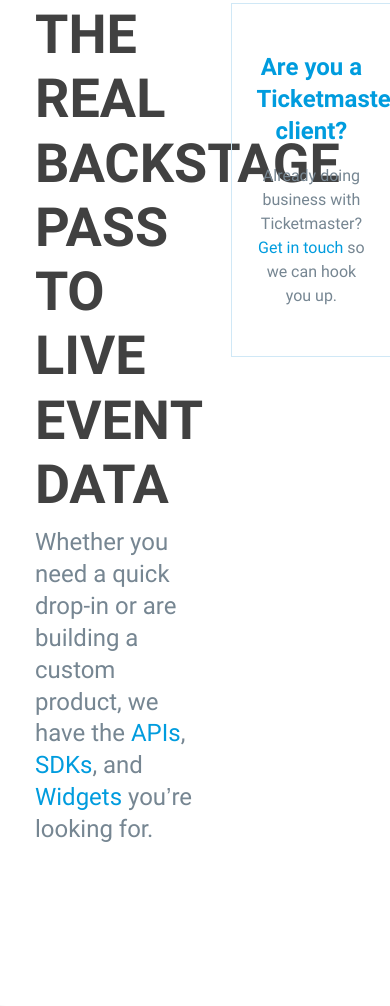
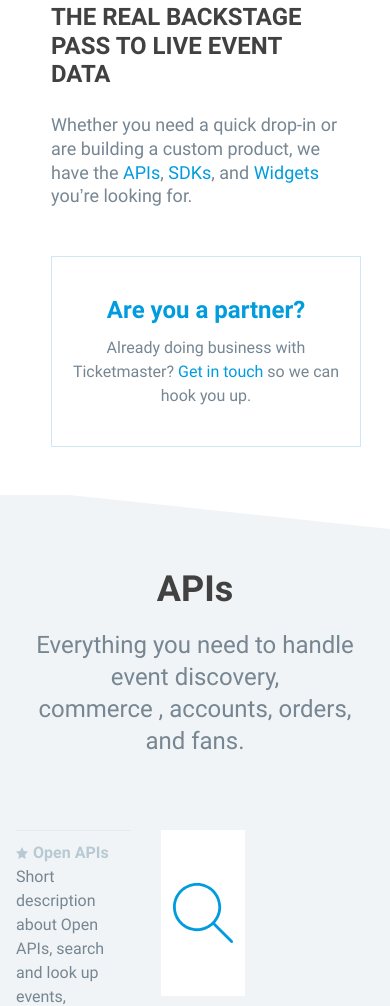
Before and after one commit to PritulaRoman/student, a website: page products.html in a window 390 px wide. Shown: the part 207-1213 px from the top of the page. Drawn offline with nearby package versions, Linux system fonts and the light colour scheme; files that its build step writes are made by us from their sources; no server answers; files whose address does not match are found by name.

Commit message:
Add responsive layout for row main text. Add new block for title card of client block.

```diff
--- a/products.html
+++ b/products.html
@@ -46,8 +46,11 @@
     </div>
 
     <div class="box-client">
-      <div class="box-client__title">
+      <div class="box-client__title box-client__title--desktop">
         Are you a Ticketmaster client?
+      </div>
+      <div class="box-client__title box-client__title--mobile">
+        Are you a partner?
       </div>
       <div class="box-client__text">
         Already doing business with Ticketmaster?
--- a/src/css/modules/cards-connecting.scss
+++ b/src/css/modules/cards-connecting.scss
@@ -1,9 +1,21 @@
 /*Connecting cards*/
 .box-cards-connecting {
   position: relative;
-  padding: 168px 150px 192px;
+  padding: 71px 16px 108px;
   background: $athens-gray;
   margin-bottom: 72px;
+
+  @media screen and (min-width: $break-small) {
+    padding: 106px 24px 111px;
+    margin-bottom: 84px;
+  }
+
+  @media screen and (min-width: $break-tablet) {
+    padding: 168px 150px 192px;
+    margin-bottom: 72px;
+  }
+
+
 
   &::before,
   &::after{
@@ -14,14 +26,34 @@
 
   &::before {
     top: 0;
-    border-top: 120px solid $primary-color;
-    border-left: 1440px solid transparent;
+    border-top: 34px solid $primary-color;
+    border-left: 320px solid transparent;
+
+    @media screen and (min-width: $break-tablet) {
+      border-top: 120px solid $primary-color;
+      border-left: 1440px solid transparent;
+    }
+
+    @media screen and (min-width: $break-small) {
+      border-top: 72px solid $primary-color;
+      border-left: 768px solid transparent;
+    }
   }
 
   &::after {
     bottom: 0;
-    border-bottom: 120px solid $primary-color;
-    border-left: 1440px solid transparent;
+    border-bottom: 34px solid $primary-color;
+    border-left: 320px solid transparent;
+
+    @media screen and (min-width: $break-tablet) {
+      border-bottom: 120px solid $primary-color;
+      border-left: 1440px solid transparent;
+    }
+
+    @media screen and (min-width: $break-small) {
+      border-bottom: 72px solid $primary-color;
+      border-left: 768px solid transparent;
+    }
   }
 
   &__title {
--- a/src/css/style.scss
+++ b/src/css/style.scss
@@ -35,9 +35,22 @@
       height: 0;
       bottom: 0;
       right: 0;
-      border-bottom: 120px solid #fff;
+      border-bottom: 34px solid $primary-color;
+      border-left: 320px solid transparent;
+
+      @media screen and (min-width: $break-tablet) {
+        border-bottom: 120px solid $primary-color;
         border-left: 1440px solid transparent;
       }
+
+      @media screen and (min-width: $break-small) {
+        border-bottom: 72px solid $primary-color;
+        border-left: 768px solid transparent;
+      }
+    }
+
+
+
 
     @media screen and (min-width: $break-small) {
       min-height: 152px;
@@ -303,8 +316,7 @@
 }
 
 .content-bounder {
-  margin: 0 auto;
-  max-width: 320px;
+  max-width: 288px;
 
   @media screen and (min-width: $break-small) {
     max-width: 720px;
@@ -417,15 +429,27 @@
 
 /*Row in rectangle*/
 .box-row {
+  display: block;
+  margin: 0 auto;
+
+  @media screen and (min-width: $break-tablet) {
     display: flex;
     text-align: right;
-
+  }
   /*Products page*/
   &--products {
     text-align: left;
     flex-wrap: nowrap;
+    margin-bottom: 48px;
+    align-items: flex-start;
+
+    @media screen and (min-width: $break-small) {
+      margin-bottom: 60px;
+    }
+
+    @media screen and (min-width: $break-tablet) {
       margin-bottom: 72px;
-    align-items: flex-start;
+    }
   }
 }
 
@@ -603,36 +627,79 @@
 
 /*Main text row*/
 .box-text-wrapper {
+  width: 100%;
+  @media screen and (min-width: $break-tablet) {
     max-width: 52%;
   }
+
+}
 .box-main-text {
-  font-size: 54px;
+  font-size: 24px;
   font-weight: 900;
   line-height: 1.19;
   color: $tundora-color;
   text-transform: uppercase;
   margin-bottom: 24px;
+
+  @media screen and (min-width: $break-small) {
+    font-size: 54px;
+  }
 }
 .box-secondary-text{
-  margin-top: -14px;
-  font-size: 24px;
+  margin-bottom: 48px;
+  font-size: 18px;
   font-weight: 300;
   line-height: 1.33;
+
+  @media screen and (min-width: $break-tablet) {
+    margin-bottom: 0;
+  }
+
+  @media screen and (min-width: $break-small) {
+    font-size: 24px;
+  }
 }
 
 .box-client {
+  width: 100%;
+  padding: 38px 10px;
+  margin: 0 auto;
   border: 1px solid $link-water;
+  text-align: center;
+
+  @media screen and (min-width: $break-small) {
     padding: 48px 24px;
+    max-width: 47%;
+
+  }
+  @media screen and (min-width: $break-tablet) {
     max-width: calc(25% + 30px);
     width: calc(25% + 30px);
     margin-left: 30px;
-  text-align: center;
+  }
   &__title {
     line-height: 1.33;
     font-weight: bold;
     font-size: 24px;
     color: $cerulean-color;
+    margin-bottom: 9px;
+
+    @media screen and (min-width: $break-tablet) {
       margin-bottom: 16px;
+    }
+    &--desktop {
+      display: none;
+      @media screen and (min-width: $break-tablet) {
+        display: block;
+      }
+    }
+    &--mobile {
+      display: block;
+
+      @media screen and (min-width: $break-tablet) {
+        display: none;
+      }
+    }
   }
   &__text {
     line-height: 1.5;
```
Also changed, not shown: dist/main.js. Lines whose indentation alone changed are shown as unchanged.
